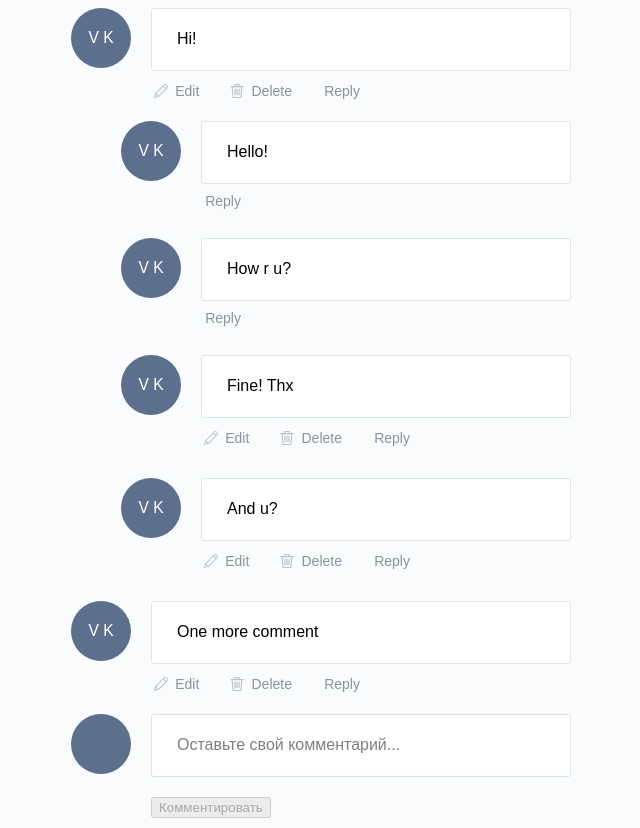
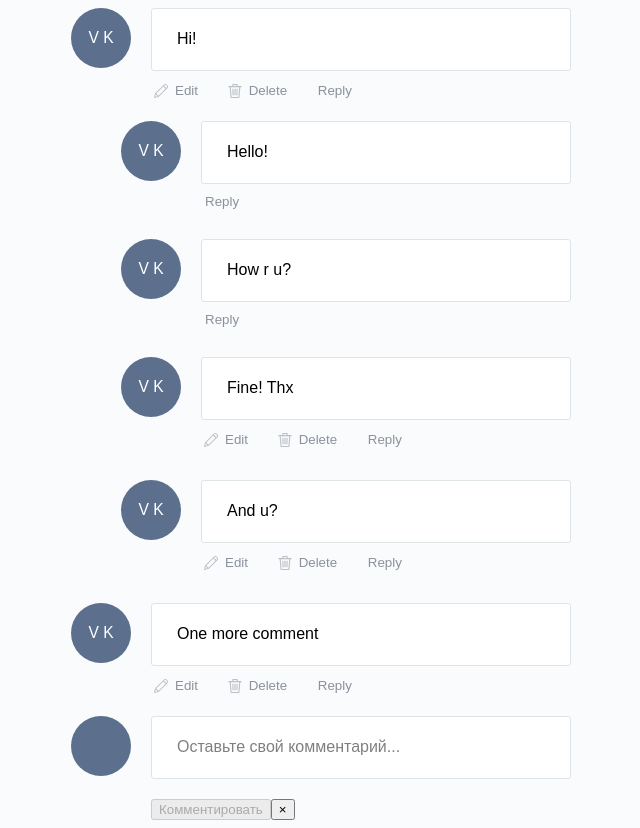
Before and after one commit to fasteasy/chaika-comments, a Vue app: page / in a window 1280 px wide. Shown: the whole page, without its empty margins (319-959 px from the left). Built offline with nearby package versions, Linux system fonts and the light colour scheme.

Commit message:
comments

```diff
--- a/src/App.vue
+++ b/src/App.vue
@@ -1,7 +1,7 @@
 <template>
     <div id="app">
         <div class="container">
-            <comments :items="comments" @push="push"></comments>
+            <comments :items="comments" @update="update" @push="push"></comments>
         </div>
     </div>
 </template>
@@ -52,6 +52,11 @@
             },
             push (comment) {
                 this.items = this.items.concat([comment])
+            },
+            update ({ comment, edited }) {
+                const old = this.items.findIndex(item => item.id === comment.id)
+                this.items[old] = new CommentModel(edited)
+                this.items = this.items.slice()
             }
         }
     }
--- a/src/components/Comment.vue
+++ b/src/components/Comment.vue
@@ -1,19 +1,27 @@
 <template>
     <div class="comment">
+        <div class="comment__base">
             <div class="comment__aside">
                 <div class="comment__avatar">
                     <avatar username="Vadim Kochergin"></avatar>
                 </div>
             </div>
             <div class="comment__main">
-            <div class="comment__text">
+                <div class="comment__text" v-if="!editable">
                     {{ comment.text }}
                 </div>
-            <div class="comment__footer">
-                <div class="comment__date"></div>
+                <reply-form v-model="editable" :show-avatar="false" @submit="save" @cancel="cancel" v-else></reply-form>
+
+                <div class="comment__footer" v-if="!editable">
                     <div class="comment__actions">
                         <template v-if="comment.isUser">
-                        <button class="comment__action">
+                            <!--<button type="button" @click="save" class="comment__action">-->
+                                <!--<span>Cancel</span>-->
+                            <!--</button>-->
+                            <!--<button type="button" @click="cancel" class="comment__action">-->
+                                <!--<span>Cancel</span>-->
+                            <!--</button>-->
+                            <button type="button" @click="edit" class="comment__action">
                                 <svg class="comment__action-icon" viewBox="0 0 20 20" fill="none" xmlns="http://www.w3.org/2000/svg">
                                     <g opacity="0.56">
                                         <path d="M15.8119 3.62902C14.9731 2.79033 13.6132 2.79033 12.7745 3.62902L4.25963 12.1431C4.20127 12.2014 4.15914 12.2738 4.13714 12.3532L3.01742 16.3953C2.97137 16.561 3.01816 16.7385 3.13972 16.8602C3.26146 16.9818 3.43894 17.0286 3.60468 16.9827L7.64714 15.8629C7.72656 15.8409 7.7989 15.7988 7.85725 15.7404L16.3719 7.22614C17.2094 6.38689 17.2094 5.02827 16.3719 4.18902L15.8119 3.62902ZM5.29956 12.4533L12.2683 5.485L14.5158 7.73227L7.54684 14.7006L5.29956 12.4533ZM4.85063 13.3541L6.64618 15.1496L4.1625 15.8377L4.85063 13.3541ZM15.697 6.55131L15.1908 7.05743L12.9432 4.80998L13.4495 4.30385C13.9154 3.838 14.6709 3.838 15.1368 4.30385L15.697 4.86385C16.1622 5.33027 16.1622 6.08508 15.697 6.55131Z" fill="currentColor"/>
@@ -21,7 +29,7 @@
                                 </svg>
                                 <span>Edit</span>
                             </button>
-                        <button class="comment__action">
+                            <button type="button" class="comment__action">
                                 <svg class="comment__action-icon" viewBox="0 0 20 20" fill="none" xmlns="http://www.w3.org/2000/svg">
                                     <g opacity="0.56">
                                         <path fill-rule="evenodd" clip-rule="evenodd" d="M12.6574 7.82754L11.5662 7.78664L11.3292 14.2747L12.4211 14.3148L12.6574 7.82754ZM9.4535 14.2955H10.5462V7.80671H9.4535V14.2955ZM8.67049 14.2747L8.43344 7.78664L7.34155 7.82679L7.5786 14.3148L8.67049 14.2747Z" fill="currentColor"/>
@@ -31,20 +39,23 @@
                                 <span>Delete</span>
                             </button>
                         </template>
-                    <button type="button" @click="showReply = true" class="comment__action">
+                        <button type="button" @click="createReply" class="comment__action">
                             <span>Reply</span>
                         </button>
                     </div>
+                    <div class="comment__date" v-if="date">{{ date }}</div>
                 </div>
             </div>
-        <div class="comment__reply" v-show="showReply">
-            <reply-form v-model="reply" @submit="showReply = false"></reply-form>
+        </div>
+        <div class="comment__reply" v-if="reply">
+            <reply-form v-model="reply" @submit="sendReply" @cancel="cancelReply"></reply-form>
         </div>
         <comments-list class="comment__replies" v-if="comment.comments.length" :comments="comment.comments"></comments-list>
     </div>
 </template>
 
 <script>
+    import Bus from '../bus'
     import CommentsList from './CommentsList.vue'
     import ReplyForm from './ReplyForm.vue'
     import Avatar from './Avatar.vue'
@@ -56,8 +67,41 @@
         },
         data () {
             return {
-                reply: new CommentModel({ username: 'Hey Man', parent: this.comment.id }),
+                editable: null,
+                reply: null,
                 showReply: false
+            }
+        },
+        computed: {
+            date () {
+                const date = this.comment.updated || this.comment.created
+                return date ? (new Date(date)).getTime() : false
+//                if (!date) return false
+//                return `${date.getDate()}.${date.getMonth()} ${date.getHours()}:${date.getMinutes()}:${date.getSeconds()}`
+            }
+        },
+        methods: {
+            edit () {
+                this.editable = new CommentModel(this.comment)
+            },
+            cancel () {
+                this.editable = null
+            },
+            save () {
+                if (this.editable.text === this.comment.text) return
+                this.editable.updated = new Date()
+                Bus.$emit('update', { comment: this.comment, edited: this.editable } )
+                this.cancel()
+            },
+            createReply () {
+                this.reply = new CommentModel({ username: 'Hey Man', parent: this.comment.id })
+            },
+            sendReply (comment) {
+                Bus.$emit('submit', comment)
+                this.cancelReply()
+            },
+            cancelReply () {
+                this.reply = null
             }
         }
     }
@@ -65,8 +109,9 @@
 
 <style lang="scss">
     .comment {
+    }
+    .comment__base {
         display: flex;
-        flex-wrap: wrap;
     }
     .comment__aside {
         margin-right: 20px;
@@ -84,7 +129,7 @@
     }
     .comment__actions {
         display: flex;
-        margin-top: 10px;
+        align-items: center;
         & > * {
             margin-left: 2em;
             &:first-child {
@@ -101,13 +146,11 @@
         border-radius: 0;
         text-align: left;
         padding: 0;
-        font-size: 14px;
-        color: rgba(#2F3B4E, 0.55);
-        line-height: 1em;
         background: none;
         font-family: inherit;
         font-weight: 300;
         cursor: pointer;
+        color: inherit;
 
         &:hover,
         &:focus {
@@ -131,4 +174,19 @@
         margin-top: 20px;
         flex: 0 0 100%
     }
+    .comment__footer {
+        display: flex;
+        justify-content: space-between;
+        align-items: center;
+        margin-top: 10px;
+        font-size: 14px;
+        color: rgba(#2F3B4E, 0.55);
+        line-height: 1em;
+    }
+    .comment__date {
+        width: 100px;
+        flex: 0 0 100px;
+        white-space: nowrap;
+        overflow: hidden;
+    }
 </style>
--- a/src/components/Comments.vue
+++ b/src/components/Comments.vue
@@ -2,7 +2,7 @@
     <div class="comments">
         <template v-if="!hasComments">No comments</template>
         <comments-list :comments="items" v-else></comments-list>
-        <reply-form class="comments__reply-form" v-model="reply"></reply-form>
+        <reply-form class="comments__reply-form" v-model="reply" @submit="postComment"></reply-form>
     </div>
 </template>
 
@@ -37,6 +37,9 @@
                     app.$emit('push', comment)
                 })
             })
+            Bus.$on('update', (data) => {
+                app.$emit('update', data)
+            })
         },
         methods: {
             parents () {
@@ -50,6 +53,9 @@
             },
             isReply (comment) {
                 return !!comment.parent
+            },
+            postComment (comment) {
+                Bus.$emit('submit', comment)
             }
         }
     }
--- a/src/components/ReplyForm.vue
+++ b/src/components/ReplyForm.vue
@@ -1,6 +1,6 @@
 <template>
     <form class="reply-form" @submit.prevent="submit">
-        <div class="reply-form__aside">
+        <div class="reply-form__aside" v-if="showAvatar">
             <avatar class="reply-form__avatar" :image="comment.avatar" :username="comment.username"></avatar>
         </div>
         <div class="reply-form__main">
@@ -8,6 +8,7 @@
             <button type="submit" class="reply-form__submit" :disabled="!isValid">
                 Комментировать
             </button>
+            <button type="button" @click="$emit('cancel')">&times;</button>
         </div>
     </form>
 </template>
@@ -19,6 +20,7 @@
     export default {
         components: { Avatar },
         props: {
+            showAvatar: { type: Boolean, default: true },
             value: { default: () => ({}), type: Object }
         },
         data () {
@@ -49,8 +51,7 @@
         methods: {
             submit () {
                 const { parent, text } = this.comment
-                Bus.$emit('submit', { parent, text })
-                this.$emit('submit')
+                this.$emit('submit', { parent, text })
             }
         }
     }
--- a/src/data.json
+++ b/src/data.json
@@ -37,7 +37,7 @@
       "avatar": "",
       "text": "Fine! Thx",
       "updated": "",
-      "created": ""
+      "created": "  "
     },
     {
       "user": "111",
```
Lines whose indentation alone changed are shown as unchanged.
